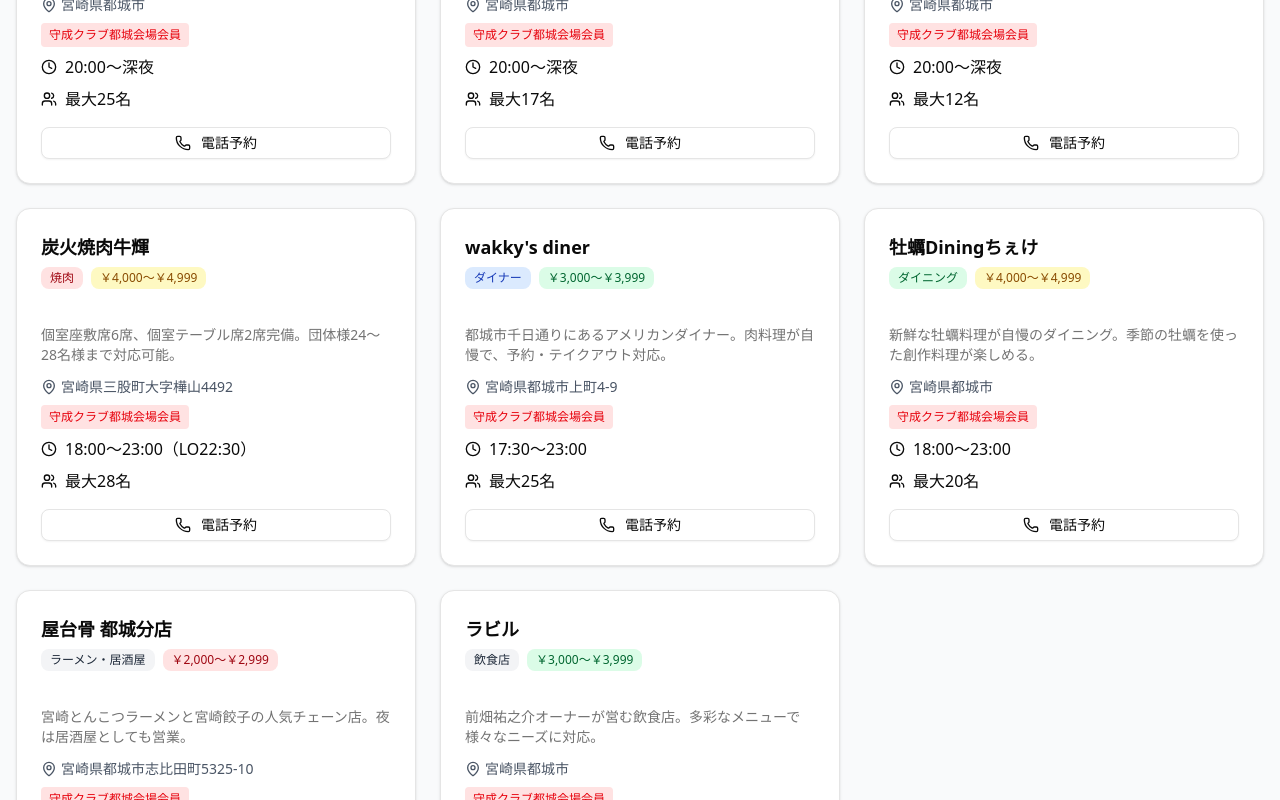
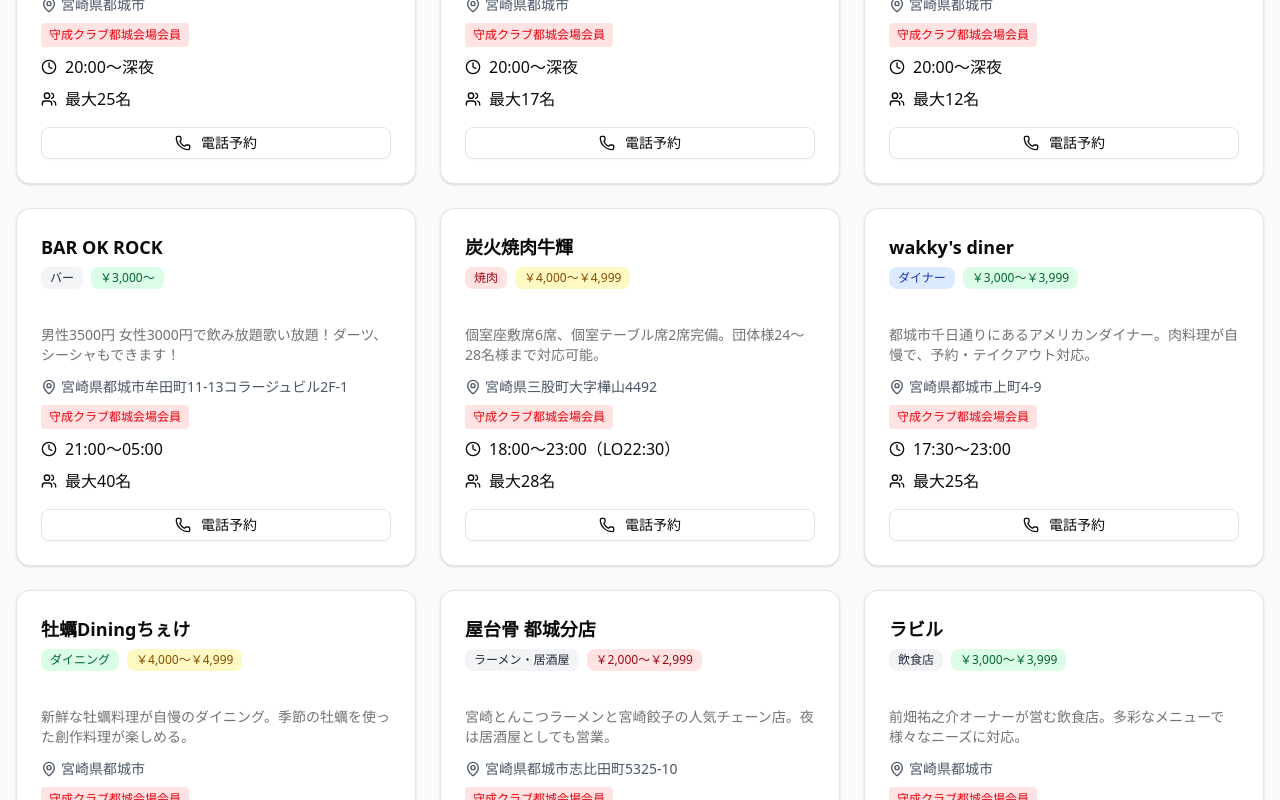
Before and after one commit to OfficePlata/shusei-miyakonojo-map, a React (Vite) app: page / in a window 1280 px wide. Shown: the part 1660-2460 px from the top of the page. Built offline with nearby package versions, Linux system fonts and the light colour scheme.

Commit message:
Update restaurants.js

```diff
--- a/src/data/restaurants.js
+++ b/src/data/restaurants.js
@@ -261,6 +261,27 @@
 
   // 23時まで営業
   {
+    id: 13,
+    name: "BAR OK ROCK",
+    genre: "バー",
+    description: "男性3500円 女性3000円で飲み放題歌い放題！ダーツ、シーシャもできます！",
+    address: "宮崎県都城市牟田町11-13コラージュビル2F-1",
+    latitude: 31.7271105,
+    longitude: 131.0599101,
+    phoneNumber: "0986-36-6050",
+    openingHours: "21:00～05:00",
+    closingDay: "火曜日",
+    priceRangeDinner: "￥3,000～",
+    capacity: 40,
+    imageUrl: "https://d27rnpuamwvieu.cloudfront.net/0UIYisXFOEmVaME8MKrg83wXX/normal",
+    rating: 3.80,
+    station: "三股駅",
+    walkTime: "徒歩10分",
+    memberType: "守成クラブ都城会場会員",
+    specialFeatures: "イケメンな店員います（自分とは言ってない）",
+    owner: "神坂 春貴"
+  },
+  {
     id: 14,
     name: "炭火焼肉牛輝",
     genre: "焼肉",
```
